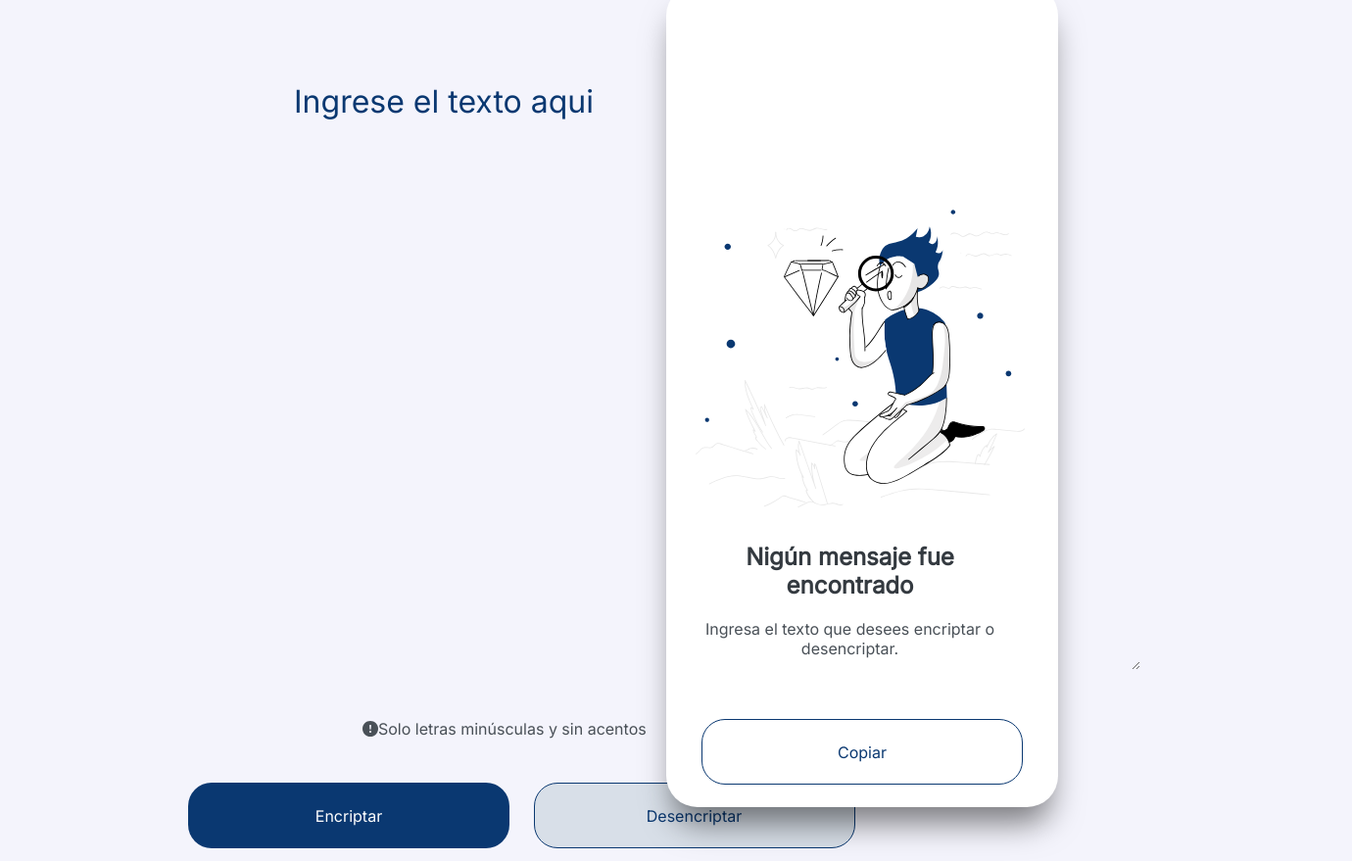
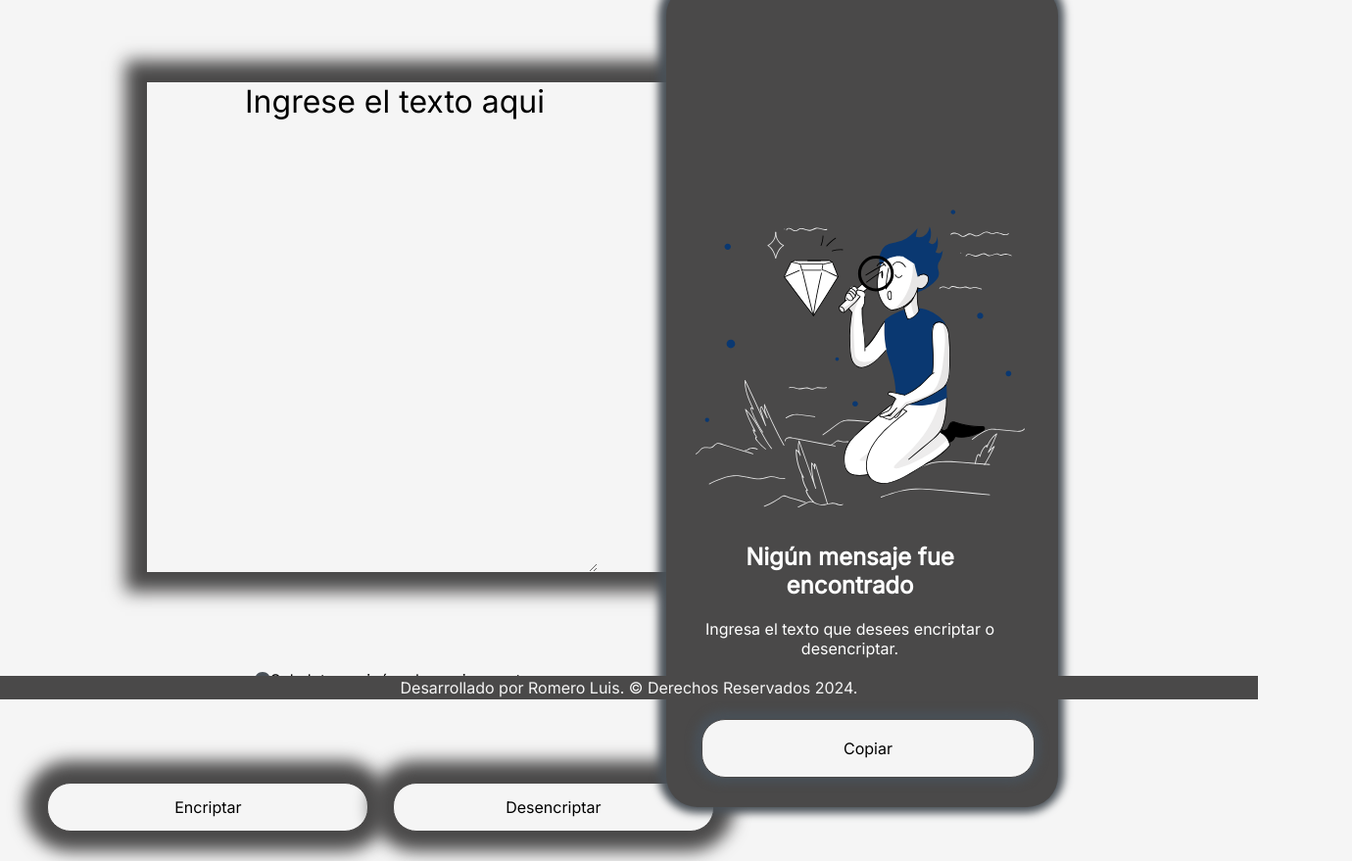
Before and after one commit to Luichy7/Encriptador-De-Texto-Alura-Oracle, a plain HTML site: page index.html in a window 1280 px wide. Shown: the part 86-965 px from the top of the page at 98% size, 1380 px wide, since content can reach past the window. Drawn offline with Linux system fonts and the light colour scheme.

Commit message:
Actualizacion de proyecto

```diff
--- a/index.html
+++ b/index.html
@@ -9,7 +9,7 @@
     <link href="https://fonts.googleapis.com/css2?family=Inter:wght@200;300;400&display=swap" rel="stylesheet">
     <title>Encriptador challenge</title>
 </head>
-<body>
+<body class="body">
     <header>
         <img class="logo" src="Imagenes/Logo.svg" alt="logo">
     </header>
@@ -44,6 +44,10 @@
 
         </section>
     </main>
+
+    <footer>
+        <p class="pieDePagina">Desarrollado por Romero Luis. &copy; Derechos Reservados 2024.</p>
+    </footer>
     <script src="script.js"></script>
 </body>
 </html>
--- a/style.css
+++ b/style.css
@@ -5,7 +5,8 @@
 }
 
 body{
-    background-color: #f4f4fc;
+    background-color: whitesmoke;
+
 }
 
 header{
@@ -18,6 +19,7 @@ header{
     height: 50px;
     padding-top: 20px;
     padding-left: 40px;
+
 }
 
 main{
@@ -26,87 +28,113 @@ main{
     height: 90%;
     display: flex;
     justify-content: space-between;
+    flex-grow: 1;
 }
 
 .contenedorcajatexto{
     position: absolute;
-    left: 200px;
+    background-color: whitesmoke;
+    left: 150px;
     top: 100px;
     padding-left: 100px;
-    width: 1080px;
-    height: 600px;
+    width: 450px;
+    height: 500px;
+    -webkit-box-shadow: -1px -1px 17px 21px rgba(74,73,73,1);
+    -moz-box-shadow: -1px -1px 17px 21px rgba(74,73,73,1);
+    box-shadow: -1px -1px 17px 21px rgba(74,73,73,1);
+    border: 0px solid #000000;
 }
 
 .cajatexto{
     width: 80%;
     height: 100%;
     border: none;
-    background-color: #f4f4fc;
-    cursor: pointer;
-    color: #0A3871;
+    background-color: whitesmoke;
+    cursor: text;
+    color: black;
     font-size: 32px;
     font-weight: 400;
     font-family: 'Inter', sans-serif;
+
 }
 
 .cajatexto::placeholder{
-    color: #0A3871;
+    color: black;
+}
+.cajatexto:focus {
+    outline: none;
 }
 
 .alerta{
     position: absolute;
-    top: 750px;
-    left: 370px;
+    top: 700px;
+    left: 260px;
     display: flex;
-    color: #495057;
+    color: black;
 }
 
 .contenedor-botones{
     position: absolute;
     top: 800px;
+    left: 3%;
     height: 80px;
-    padding-left: 15%;
+    padding-left: 10px;
     padding-top: 15px;
 }
 
 .btn-encriptar{
     width: 328px;
-    height: 67px;
+    height: 50px;
     border-radius: 24px;
-    background-color: #0A3871;
-    color: white;
+    background-color: whitesmoke;
+    color: black;
     font-size: 16px;
     font-weight: 400;
     font-family: 'Inter', sans-serif;
     border: none;
     margin-right: 20px;
     cursor: pointer;
+    border: 1px solid rgba(74,73,73,1);
+    -webkit-box-shadow: -1px -1px 17px 21px rgba(74,73,73,1);
+    -moz-box-shadow: -1px -1px 17px 21px rgba(74,73,73,1);
+    box-shadow: -1px -1px 17px 21px rgba(74,73,73,1);
 }
 
 .btn-desencriptar{
     width: 328px;
-    height: 67px;
+    height: 50px;
     border-radius: 24px;
-    background-color: #D8DFE8;
-    color: #0A3871;
+    background-color: whitesmoke;
+    color: black;
     font-size: 16px;
     font-weight: 400;
     font-family: 'Inter', sans-serif;
-    border: 1px solid #0A3871;
+    border: 1px solid rgba(74,73,73,1);
     cursor: pointer;
+    -webkit-box-shadow: -1px -1px 17px 21px rgba(74,73,73,1);
+    -moz-box-shadow: -1px -1px 17px 21px rgba(74,73,73,1);
+    box-shadow: -1px -1px 17px 21px rgba(74,73,73,1);
 }
 
+.btn-encriptar:hover,
+.btn-desencriptar:hover,
+.btn-copiar:hover {
+    background-color: rgba(74,73,73,1);
+    transition: 400ms;
+}
 .seccion2{
     display: block;
     position: relative;
     width: 400px;
     height: 840px;
     right: 200px;
-    padding-right: 20px;
-    background-color: #ffffff;
+    padding-right: 10px;
+    background-color: #4a4949;
     box-sizing: border-box;
     border-radius: 32px;
-    box-shadow: 0px 24px 32px -8px rgba(0, 0, 0, 0.50);
+    -webkit-box-shadow: -1px -1px 8px 7px rgba(73,80,87,1);
+    -moz-box-shadow: -1px -1px 8px 7px rgba(73,80,87,1);
+    box-shadow: -1px -1px 8px 7px rgba(73,80,87,1);
 }
 
 .contenedormunieco{
@@ -129,7 +157,7 @@ main{
     font-weight: 700;
     font-family: 'Inter', sans-serif;
     text-align: center;
-    color: #343A40;
+    color: white;
 }
 
 .contenedor-parrafo p{
@@ -137,7 +165,7 @@ main{
     font-weight: 400;
     font-size: 16px;
     text-align: center;
-    color: #495057;
+    color: white;
     padding-top: 20px;
 }
 
@@ -152,7 +180,7 @@ main{
 }
 
 .contenedor-resultado p{
-    color: #495057;
+    color: whitesmoke;
     font-size: 25px;
 }
 
@@ -161,26 +189,41 @@ main{
     position: absolute;
     bottom: 400px;
     top: 700px;
-    background-color: aqua;
+    background-color: rgba(74,73,73,1);
     padding-left: 40px;
 }
 
 .btn-copiar{
-    width: 328px;
-    height: 67px;
+    width: 340px;
+    height: 60px;
     border-radius: 24px;
-    background-color: #ffffff;
-    color: #0A3871;
+    background-color: whitesmoke;
+    color: black;
     font-size: 16px;
     font-weight: 400;
     font-family: 'Inter', sans-serif;
-    border: 1px solid #0A3871;
+    border: 1px solid rgba(74,73,73,1);
+    -webkit-box-shadow: -1px -1px 8px 7px rgba(73,80,87,1);
+    -moz-box-shadow: -1px -1px 8px 7px rgba(73,80,87,1);
+    box-shadow: -1px -1px 8px 7px rgba(73,80,87,1);
     cursor: pointer;
     position: relative;
     top: 50px;
     right: 4px;
 }
 
+
 .ocultar{
     display: none;
 }
+
+.pieDePagina {
+    background-color: #4a4949;
+    color: whitesmoke;
+    text-align: center;
+    padding: 2px;
+    position: fixed;
+    bottom: 0;
+    width: 100%;
+    flex-shrink: 0;
+}
```
